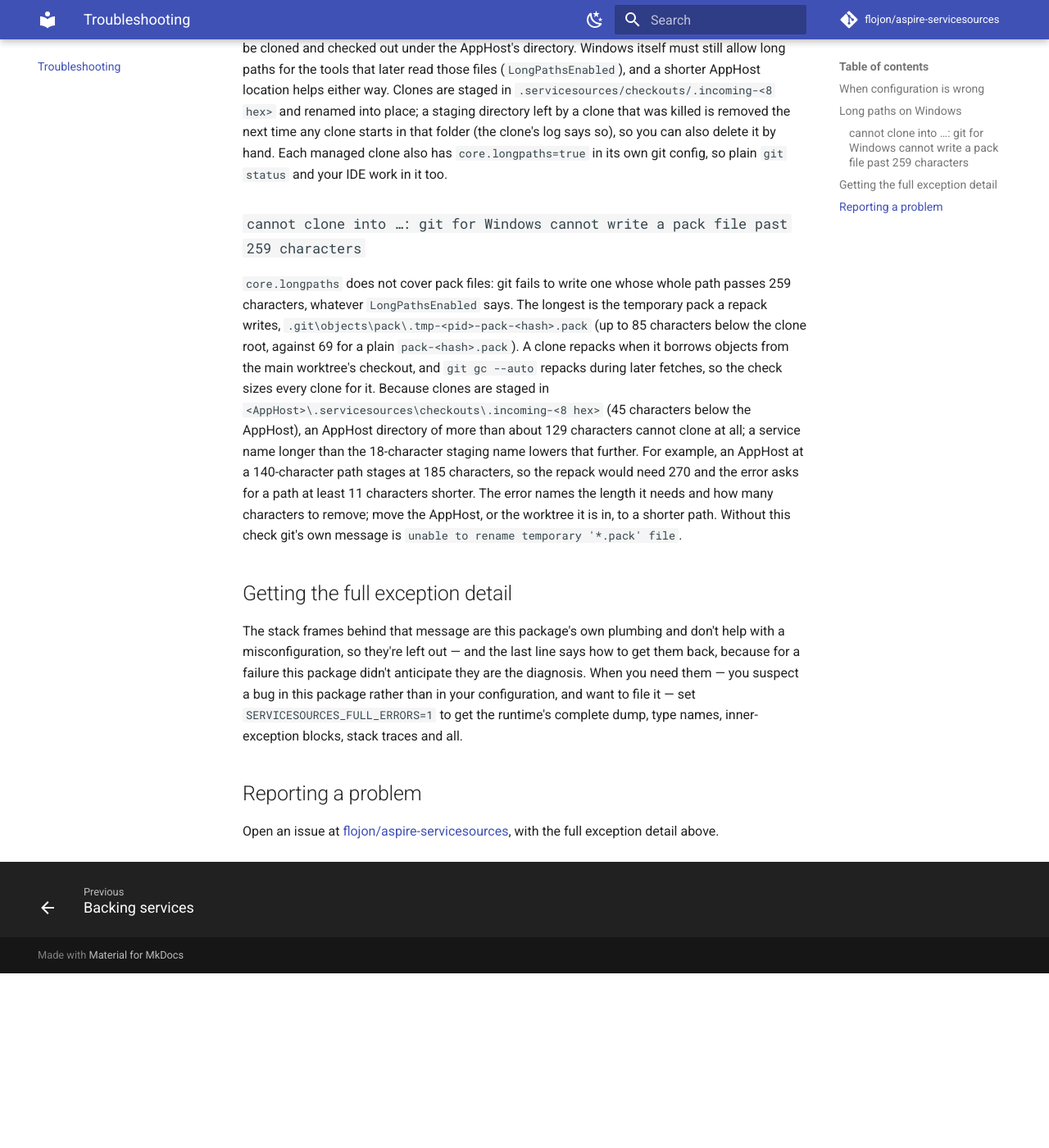
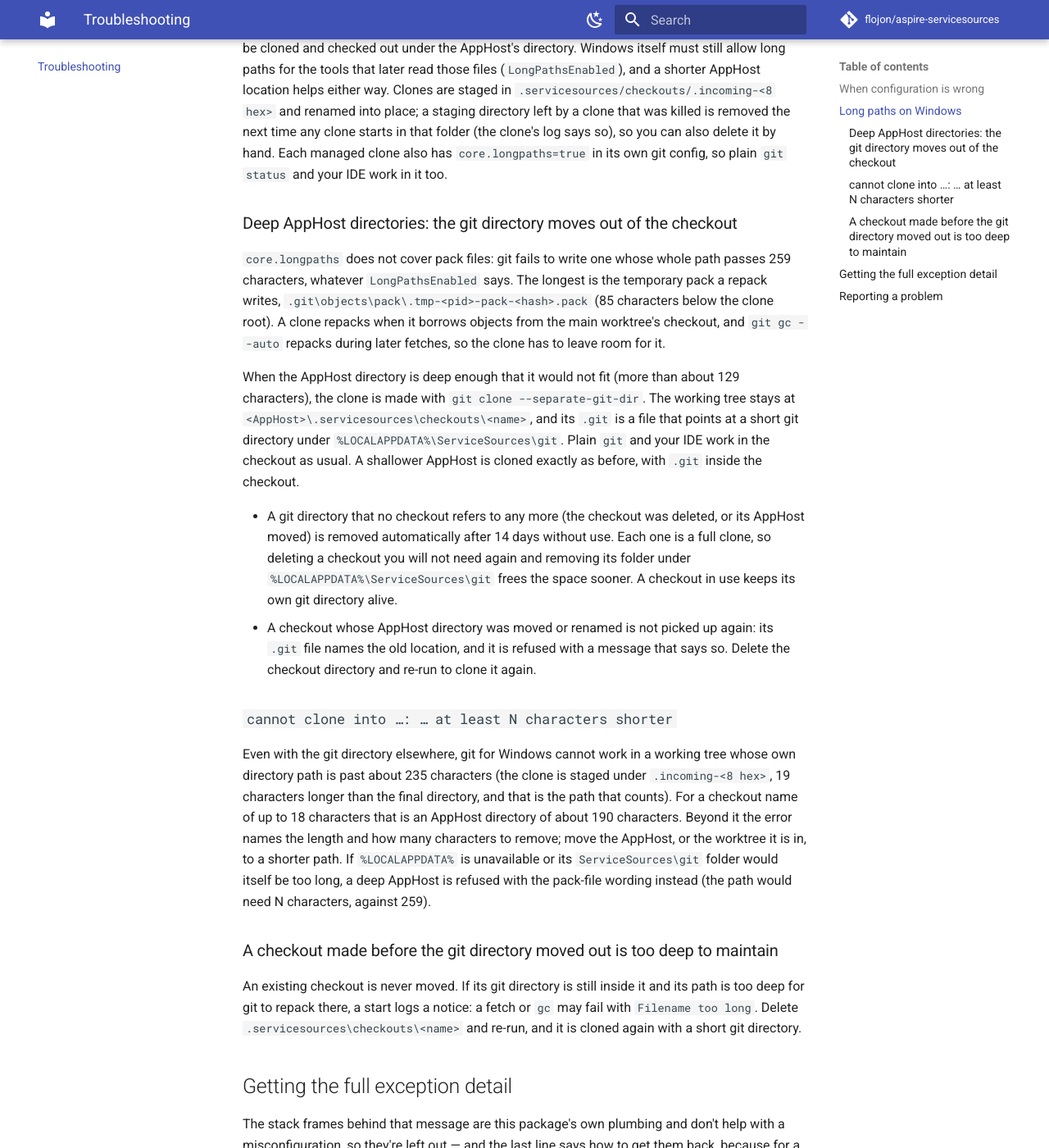
Before and after one commit to flojon/aspire-servicesources, an MkDocs documentation site: the page built from docs/troubleshooting.md, in a window 1280 px wide and 1400 px high, scrolled down 673 px. Shown: the whole window at 82% size. Built offline with MkDocs 1.6.1 and Material for MkDocs 9.7.7, drawn with Linux system fonts in a browser that asks for light colours; comment, search, counter and statistics services are not loaded; before the commit the page ends 1860 px from its top, so only the background shows below that.

Commit message:
Test deep AppHost clones on Windows; document the separate git directory (#479)
Co-Authored-By: Claude Sonnet 5.5 <noreply@anthropic.com>

```diff
--- a/docs/sources/repository.md
+++ b/docs/sources/repository.md
@@ -74,9 +74,13 @@ the `"path"` spelling to paste instead.)
   `<AppHostDirectory>/.servicesources/checkouts/<serviceName>/`, and reconciled to the
   configured `ref` (or the catalog's `defaultRef`) on every run. Uncommitted edits are never
   discarded — if the checkout is dirty and the ref changed, resolution fails loudly instead of
-  overwriting your work. Anything you put at that path yourself that isn't a plain clone — a linked
-  `git worktree`, or a clone made with `--separate-git-dir` — is refused with an explanation rather
-  than replaced; point at it with the [`"path"` source](path.md) instead. A directory there with no
+  overwriting your work. On Windows, an AppHost directory too deep for git's pack files gets a clone
+  whose `.git` is a file pointing at a short git directory under `%LOCALAPPDATA%\ServiceSources\git`
+  (see [Troubleshooting](../troubleshooting.md#long-paths-on-windows)); a `.git` file this tool wrote
+  itself is recognised. Anything else you put at that path yourself that isn't a plain clone — a
+  linked `git worktree`, a clone made with `--separate-git-dir` elsewhere, or a checkout moved or
+  renamed together with its AppHost — is refused with the specific reason rather than replaced;
+  point at it with the [`"path"` source](path.md) instead. A directory there with no
   `.git` entry at all is treated as debris from an interrupted clone and **deleted**, so don't
   hand-place a plain directory as a quick override — use `"path"` for that too. The `.servicesources/` directory gitignores itself
   on first use — no need to add it to your own `.gitignore` — and shields what it holds from your
--- a/docs/troubleshooting.md
+++ b/docs/troubleshooting.md
@@ -29,21 +29,45 @@ place; a staging directory left by a clone that was killed is removed the next t
 in that folder (the clone's log says so), so you can also delete it by hand. Each managed clone also
 has `core.longpaths=true` in its own git config, so plain `git status` and your IDE work in it too.
 
-### `cannot clone into …: git for Windows cannot write a pack file past 259 characters`
+### Deep AppHost directories: the git directory moves out of the checkout
 
 `core.longpaths` does not cover pack files: git fails to write one whose whole path passes 259
 characters, whatever `LongPathsEnabled` says. The longest is the temporary pack a repack writes,
-`.git\objects\pack\.tmp-<pid>-pack-<hash>.pack` (up to 85 characters below the clone root, against
-69 for a plain `pack-<hash>.pack`). A clone repacks when it borrows objects from the main worktree's
-checkout, and `git gc --auto` repacks during later fetches, so the check sizes every clone for it.
-Because clones are staged in `<AppHost>\.servicesources\checkouts\.incoming-<8 hex>` (45 characters
-below the AppHost), an AppHost directory of more than about 129 characters cannot clone at all; a
-service name longer than the 18-character staging name lowers that further. For example, an AppHost
-at a 140-character path stages at 185 characters, so the repack would need 270 and the error asks
-for a path at least 11 characters shorter. The error names
-the length it needs and how many characters to remove; move the AppHost, or the worktree it is in,
-to a shorter path. Without this check git's own message is `unable to rename temporary '*.pack'
-file`.
+`.git\objects\pack\.tmp-<pid>-pack-<hash>.pack` (85 characters below the clone root). A clone
+repacks when it borrows objects from the main worktree's checkout, and `git gc --auto` repacks
+during later fetches, so the clone has to leave room for it.
+
+When the AppHost directory is deep enough that it would not fit (more than about 129 characters),
+the clone is made with `git clone --separate-git-dir`. The working tree stays at
+`<AppHost>\.servicesources\checkouts\<name>`, and its `.git` is a file that points at a short git
+directory under `%LOCALAPPDATA%\ServiceSources\git`. Plain `git` and your IDE work in the checkout
+as usual. A shallower AppHost is cloned exactly as before, with `.git` inside the checkout.
+
+- A git directory that no checkout refers to any more (the checkout was deleted, or its AppHost
+  moved) is removed automatically after 14 days without use. Each one is a full clone, so deleting a
+  checkout you will not need again and removing its folder under `%LOCALAPPDATA%\ServiceSources\git`
+  frees the space sooner. A checkout in use keeps its own git directory alive.
+- A checkout whose AppHost directory was moved or renamed is not picked up again: its `.git` file
+  names the old location, and it is refused with a message that says so. Delete the checkout
+  directory and re-run to clone it again.
+
+### `cannot clone into …: … at least N characters shorter`
+
+Even with the git directory elsewhere, git for Windows cannot work in a working tree whose own
+directory path is past about 235 characters (the clone is staged under `.incoming-<8 hex>`, 19
+characters longer than the final directory, and that is the path that counts). For a checkout name
+of up to 18 characters that is an AppHost directory of about 190 characters. Beyond it the error
+names the length and how many characters to remove; move the AppHost, or the worktree it is in, to a
+shorter path. If `%LOCALAPPDATA%` is unavailable or its `ServiceSources\git` folder would itself be
+too long, a deep AppHost is refused with the pack-file wording instead (the path would need N
+characters, against 259).
+
+### A checkout made before the git directory moved out is too deep to maintain
+
+An existing checkout is never moved. If its git directory is still inside it and its path is too deep
+for git to repack there, a start logs a notice: a fetch or `gc` may fail with `Filename too long`.
+Delete `.servicesources\checkouts\<name>` and re-run, and it is cloned again with a short git
+directory.
 
 ## Getting the full exception detail
 
```
Also changed, not shown: CHANGELOG.md (+12 -0 lines), 3 other files.
